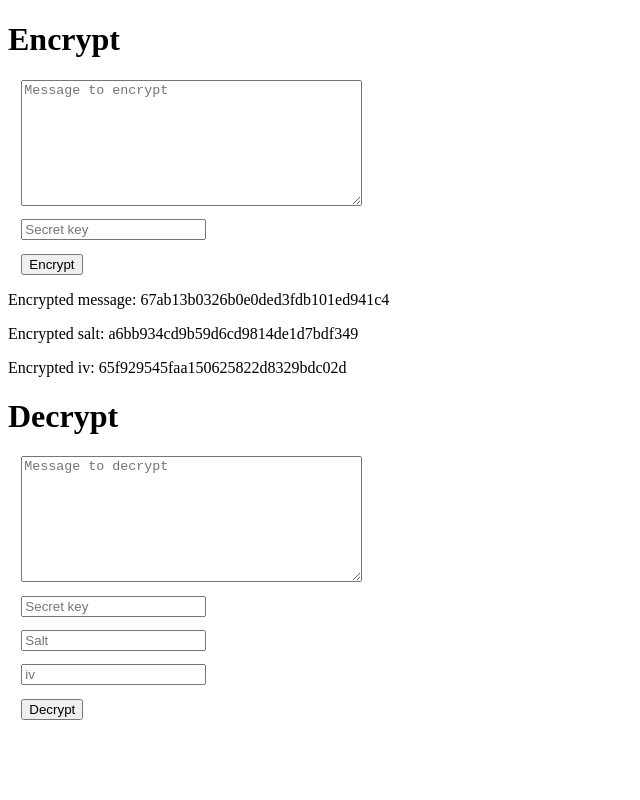
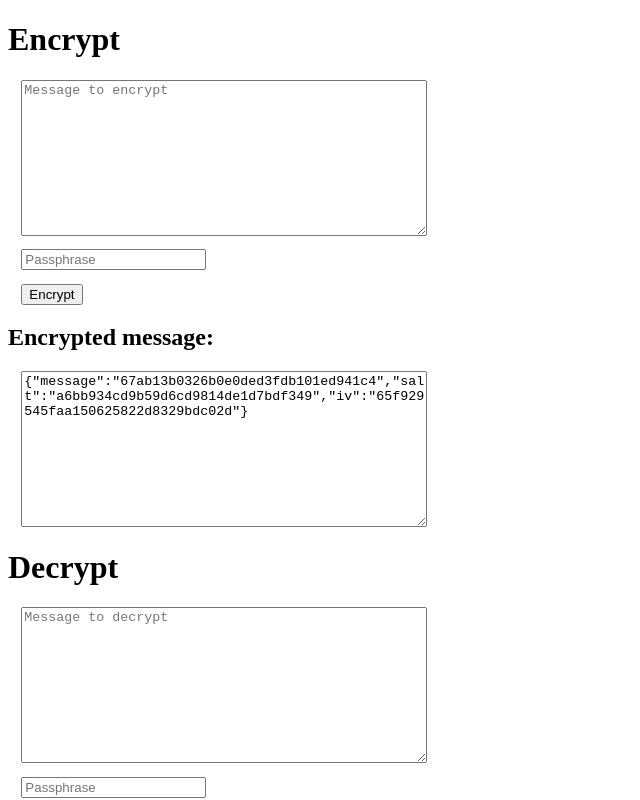
Before and after one commit to qsollet/js-encrypt-decrypt, a plain HTML site: page index.html in a window 1280 px wide. Both pictures are taken after a click on the button "Encrypt". Shown: the top 800 px of the page, without its empty margins (0-640 px from the left). Drawn offline with Linux system fonts and the light colour scheme.

Commit message:
redo example page for a better display

```diff
--- a/index.html
+++ b/index.html
@@ -13,43 +13,37 @@
                 display: block;
                 margin: 1em;
             }
+            textarea {
+                width: 400px;
+                height: 150px;
+            }
         </style>
     </head>
     <body>
         <div class="encrypt">
             <div class="encrypt_input">
                 <h1>Encrypt</h1>
-
-                <textarea name="text" class="message" rows="8" cols="40" placeholder="Message to encrypt"></textarea>
-                <input type="text" name="secret" class="secret" value="" placeholder="Secret key">
+                <textarea name="text" class="message" placeholder="Message to encrypt"></textarea>
+                <input type="text" name="secret" class="secret" value="" placeholder="Passphrase">
                 <button class="action">Encrypt</button>
             </div>
 
-            <div class="encrypt_result" style="display: none;">
-                <p>
-                    Encrypted message: <span class="message"></span>
-                </p>
-                <p>
-                    Encrypted salt: <span class="salt"></span>
-                </p>
-                <p>
-                    Encrypted iv: <span class="iv"></span>
-                </p>
+            <div class="encrypt_result">
+                <h2>Encrypted message:</h2>
+                <textarea class="message" readonly></textarea>
             </div>
         </div>
         <div class="decrypt">
             <div class="decrypt_input">
                 <h1>Decrypt</h1>
-                <textarea name="text" class="message" rows="8" cols="40" placeholder="Message to decrypt"></textarea>
-                <input type="text" name="secret" class="secret" value="" placeholder="Secret key">
-                <input type="text" name="salt" class="salt" value="" placeholder="Salt">
-                <input type="text" name="iv" class="iv" value="" placeholder="iv">
+                <textarea name="text" class="message" placeholder="Message to decrypt"></textarea>
+                <input type="text" name="secret" class="secret" value="" placeholder="Passphrase">
                 <button class="action">Decrypt</button>
             </div>
 
-            <div class="decrypt_result" style="display: none;">
-                <span>Decrypted message:</span>
-                <p class="message"></p>
+            <div class="decrypt_result">
+                <h2>Decrypted message:</h2>
+                <textarea class="message" readonly></textarea>
             </div>
         </div>
     </body>
--- a/js/action.js
+++ b/js/action.js
@@ -8,24 +8,15 @@ document.addEventListener("DOMContentLoaded", function(event) {
             var result = encrypt(message, secret);
 
             var el = $('.encrypt_result');
-            el.find('.message').html(result.message);
-            el.find('.salt').html(result.salt);
-            el.find('.iv').html(result.iv);
-            el.show();
+            el.find('.message').html(JSON.stringify(result));
         } else if ($(this).html() == 'Decrypt') {
             var el = $('.decrypt_input');
             var secret = el.find('.secret').val();
-            var message = {
-                "message": el.find('.message').val(),
-                "salt": el.find('.salt').val(),
-                "iv": el.find('.iv').val()
-            };
-
+            var message = JSON.parse(el.find('.message').val());
             var result = decrypt(message, secret);
 
             var el = $('.decrypt_result');
             el.find('.message').html(result);
-            el.show();
         } else {
             console.log('Invalid Action');
         }
```
